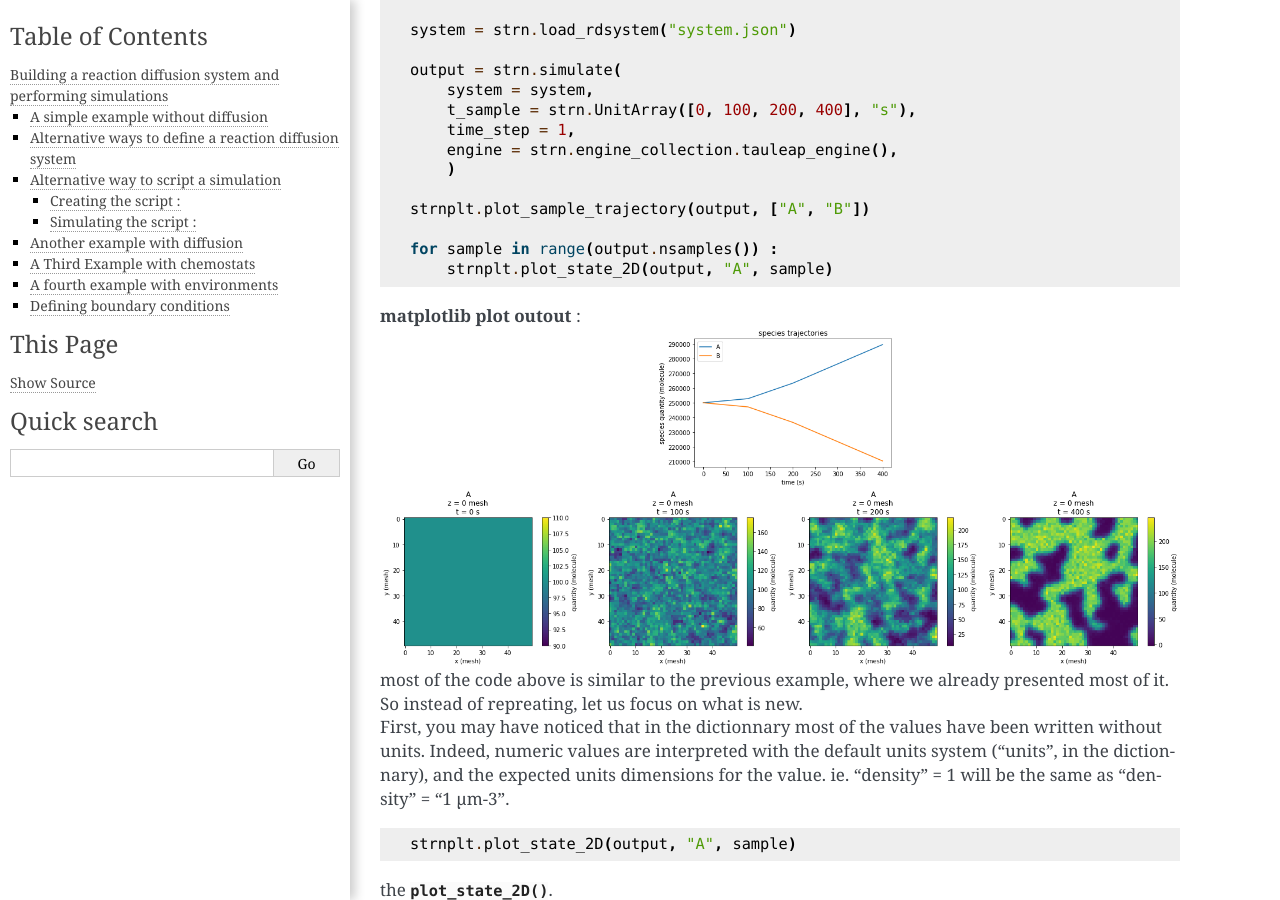
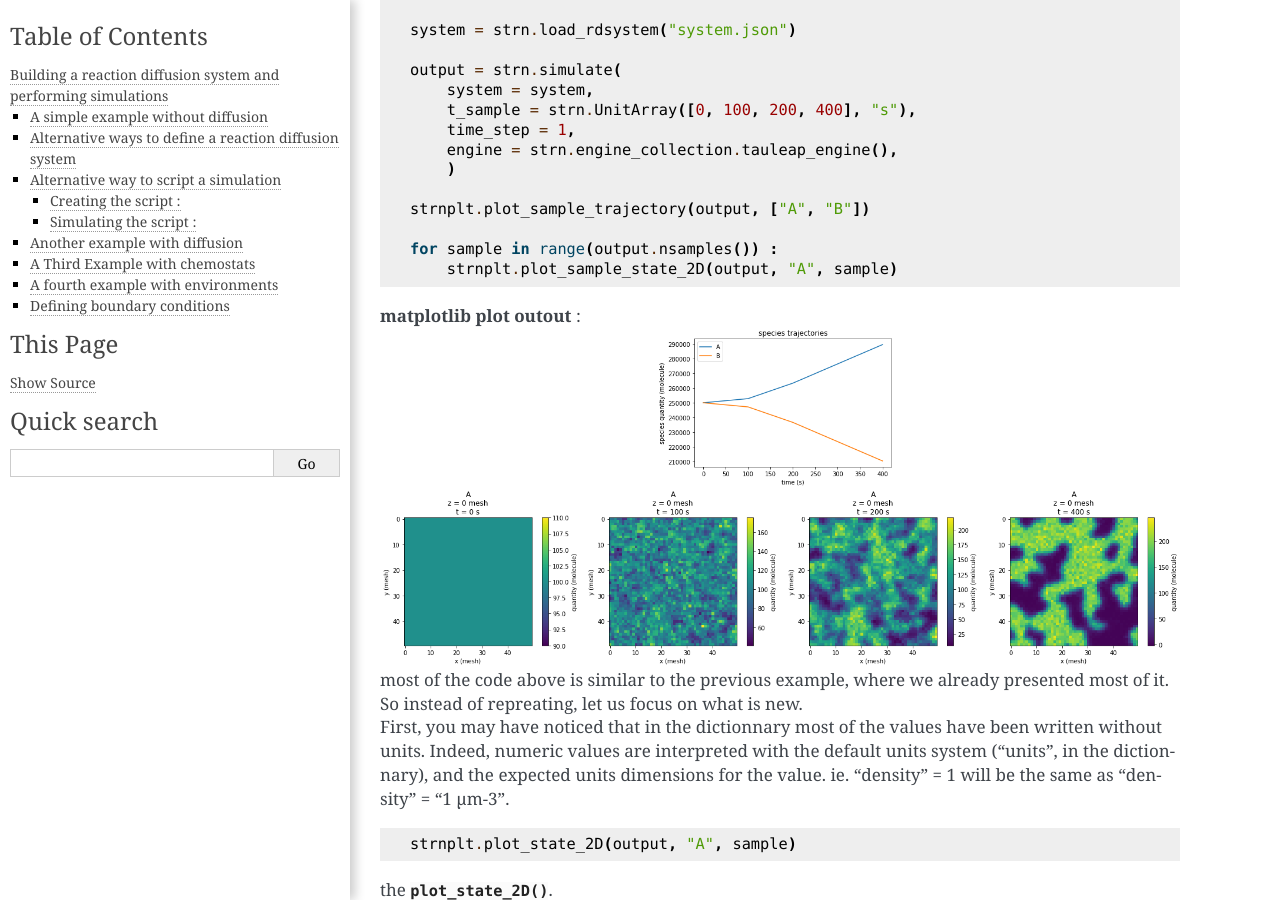
Before and after one commit to ThibaultFillion/strengths, a Sphinx documentation site: the page built from documentation/building_and_simulating_rds.rst, in a window 1280 px wide and 900 px high, scrolled down 8724 px. Built offline with Sphinx 7.4.7, drawn with Linux system fonts in a browser that asks for light colours; some of the changed text lies outside the part shown.

Commit message:
Update building_and_simulating_rds.rst

```diff
--- a/documentation/building_and_simulating_rds.rst
+++ b/documentation/building_and_simulating_rds.rst
@@ -469,7 +469,7 @@ the script is the following :
   strnplt.plot_sample_trajectory(output, ["A", "B"])
 
   for sample in range(output.nsamples()) :
-      strnplt.plot_state_2D(output, "A", sample)
+      strnplt.plot_sample_state_2D(output, "A", sample)
 
 
 **matplotlib plot outout** :
@@ -543,7 +543,7 @@ at 200 and 0 molecules.
       )
 
   for sample in range(output.nsamples()) :
-      strnplt.plot_state_2D(output, "A", sample)
+      strnplt.plot_sample_state_2D(output, "A", sample)
 
 **matplotlib plot output**
 
@@ -626,7 +626,7 @@ we simulate the diffusion of A, sampling the system state at t=0, 100, 200 and 3
       )
 
   for sample in range(output.nsamples()) :
-      strnplt.plot_state_2D(output, "A", sample)
+      strnplt.plot_sample_state_2D(output, "A", sample)
 
 **matplotlib plot output**
 
@@ -707,7 +707,7 @@ Let us see what happens when we apply different boundary conditions to this syst
       )
 
   for sample in range(output.nsamples()) :
-      strnplt.plot_state_2D(output, "A", sample)
+      strnplt.plot_sample_state_2D(output, "A", sample)
 
 .. image:: traj5.png
   :align: center
```
